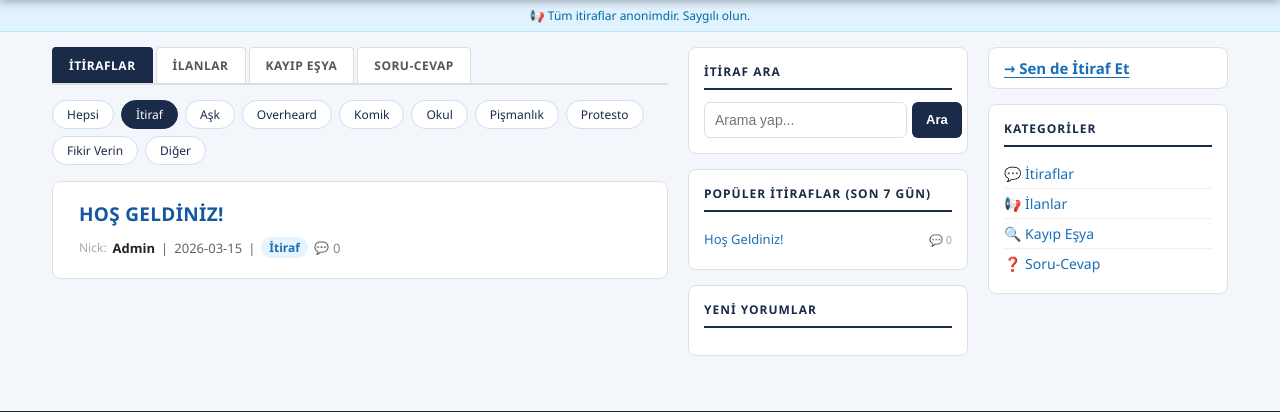
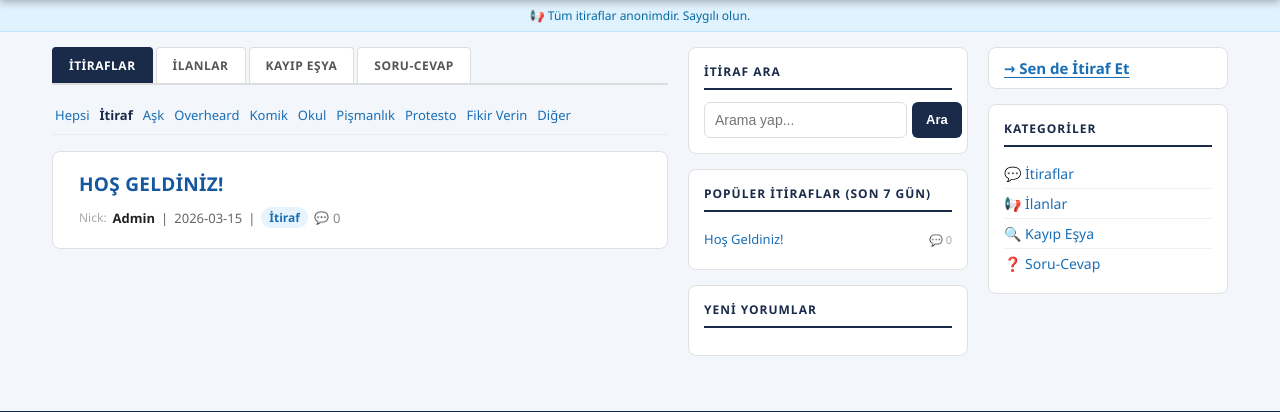
Before and after one commit to medipolitiraf/medipol-itiraf, a Flask app: page /?kategori=itiraf&filtre=itiraf in a window 1280 px wide. Shown: the part 86-498 px from the top of the page. Run offline with Flask 3, Linux system fonts and the light colour scheme; the visitor is signed in with stand-in values (Sample User, id 1); data comes from the database, SQL or seed files in the repository; data that the repository does not hold is empty.

Commit message:
Filtre stili pill'den düz metin link satırına değiştirildi

```diff
--- a/static/css/style.css
+++ b/static/css/style.css
@@ -357,38 +357,35 @@ nav a.itiraf-btn:hover { background: #0284c7; }
 }
 
 /* ========================
-   FİLTRE PİLLS
+   FİLTRE BARI
 ======================== */
 .filtre-pills {
     display: flex;
     flex-wrap: wrap;
-    gap: 7px;
+    gap: 0 4px;
     margin-bottom: 16px;
+    padding: 4px 0 8px 0;
+    border-bottom: 1px solid #e8edf5;
 }
 
 .filtre-pill {
-    padding: 5px 14px;
-    border-radius: 20px;
-    background: #fff;
-    color: #1a2b4a;
+    color: #1a6eb5;
     text-decoration: none;
-    font-size: 12px;
-    font-weight: 500;
-    border: 1.5px solid #d0ddf0;
-    transition: all 0.18s;
+    font-size: 13px;
+    padding: 2px 3px;
     white-space: nowrap;
+    transition: color 0.15s;
 }
 
 .filtre-pill:hover {
-    background: #e0f2fe;
-    border-color: #0ea5e9;
-    color: #0284c7;
+    color: #0ea5e9;
+    text-decoration: underline;
 }
 
 .filtre-pill.active {
-    background: #1a2b4a;
-    color: #fff;
-    border-color: #1a2b4a;
+    color: #1a2b4a;
+    font-weight: 700;
+    text-decoration: none;
 }
 
 /* ========================
```
